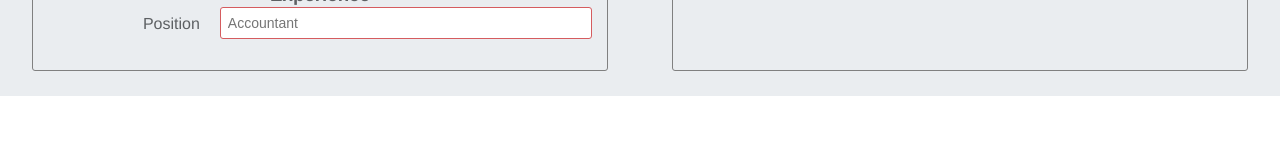
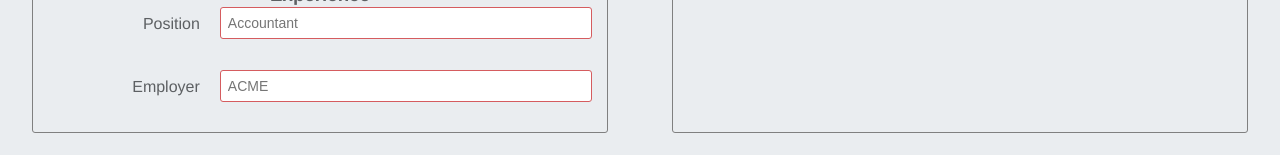
Before and after one commit to chapmancbVCU/cv-application, a React (Create React App) app: page / in a window 1280 px wide. Shown: the part 854-1009 px from the top of the page. Before the commit the page ends 950 px from the top, so only its background shows below. Built offline with nearby package versions, Linux system fonts and the light colour scheme.

Commit message:
Added employer to form and CV.

```diff
--- a/src/components/CV.tsx
+++ b/src/components/CV.tsx
@@ -26,6 +26,7 @@ library.add(faMobileScreen);
 interface CVProps {
     address: string;
     email: string;
+    employer: string;
     firstName: string;
     lastName: string;
     linkedInLink: string;
@@ -44,6 +45,7 @@ interface CVProps {
 const CV : FC<CVProps> = ({
         address,
         email,
+        employer,
         firstName,
         lastName,
         linkedInLink,
@@ -92,7 +94,7 @@ const CV : FC<CVProps> = ({
 
             <div className="employment-history">
                 <div className="section-label employment-label">Employment History</div>
-                <div className="position-info">{position}</div>
+                <div className="position-info">{position}, {employer}</div>
             </div>
         </div>
     );
--- a/src/components/Form.tsx
+++ b/src/components/Form.tsx
@@ -16,14 +16,17 @@ import React, { FC } from 'react';
 interface ApplicationProps {
     address: string;
     email: string;
+    employer: string;
     firstName: string;
     handleAddressInput: any;
     handleEmailInput: any;
+    handleEmployerInput: any;
     handleFirstNameInput: any;
     handleLastNameInput: any;
     handleLinkedInLink: any;
     handlePhoneNumberInput: any;
     handleProfileInput: any;
+    handlePositionInput: any;
     handleTitleInput: any;
     lastName: string;
     linkedInLink: string;
@@ -31,7 +34,6 @@ interface ApplicationProps {
     phoneNumberFormatter: any;
     profile: string;
     position: string;
-    positionInput: any;
     title: string;
     uploadFile: any;
 }
@@ -44,21 +46,23 @@ interface ApplicationProps {
 const Form : FC<ApplicationProps> = ({
         address,
         email,
+        employer,
         firstName,
         handleAddressInput,
         handleEmailInput,
+        handleEmployerInput,
         handleFirstNameInput,
         handleLastNameInput,
         handleLinkedInLink,
         handlePhoneNumberInput,
         handleProfileInput,
+        handlePositionInput,
         handleTitleInput,
         lastName,
         linkedInLink,
         phoneNumberFormatter,
         phone,
         position,
-        positionInput,
         profile,
         title,
         uploadFile
@@ -180,8 +184,20 @@ const Form : FC<ApplicationProps> = ({
                         minLength={5}
                         maxLength={25}
                         required
-                        onChange={(event) => positionInput(event)}
+                        onChange={(event) => handlePositionInput(event)}
                         value={position}/>
+                </div>
+                <div className="form-row">
+                    <label htmlFor="employer">Employer</label>
+                    <input id="employer"
+                        name="employer"
+                        type="text"
+                        placeholder="ACME"
+                        minLength={5}
+                        maxLength={25}
+                        required
+                        onChange={(event) => handleEmployerInput(event)}
+                        value={employer}/>
                 </div>
             </form>
         </div>
--- a/src/components/Main.tsx
+++ b/src/components/Main.tsx
@@ -20,6 +20,7 @@ import React, { ChangeEvent, useRef, useState } from 'react';
 function Main() {
     const [address, setAddress] = useState("");
     const [email, setEmail] = useState("");
+    const [employer, setEmployer] = useState("");
     const [firstName, setFirstName] = useState("");
     const [lastName, setLastName] = useState("");
     const [linkedInLink, setLinkedInLink] = useState("");
@@ -92,6 +93,10 @@ function Main() {
         setEmail(event.target.value);
     }
 
+    function handleEmployerInput(event: any) {
+        setEmployer(event.target.value);
+    }
+
     /**
      * Event handler that updates value of firstName when input is detected.
      * @param event The event provided by onChange.
@@ -134,6 +139,10 @@ function Main() {
         setProfile(event.target.value);
     }
 
+    function handlePositionInput(event: any) {
+        setPosition(event.target.value);
+    }
+
     /**
      * Event handler that updates value of CV title when input is detected.
      * @param event The event provided by onChange.
@@ -154,10 +163,6 @@ function Main() {
         event.target.value = formattedInputValue;
     }
 
-    function positionInput(event: any) {
-        setPosition(event.target.value);
-    }
-
     /**
      * Handles preview of profile image on CV application.
      * @param event onChange event when user clicks Choose File button
@@ -175,14 +180,17 @@ function Main() {
             <Form
                 address={address}
                 email={email}
+                employer={employer}
                 firstName={firstName}
                 handleAddressInput={handleAddressInput}
                 handleFirstNameInput={handleFirstNameInput}
                 handleEmailInput={handleEmailInput}
+                handleEmployerInput={handleEmployerInput}
                 handleLastNameInput={handleLastNameInput}
                 handleLinkedInLink={handleLinkedInLink}
                 handlePhoneNumberInput={handlePhoneNumberInput}
                 handleProfileInput={handleProfileInput}
+                handlePositionInput={handlePositionInput}
                 handleTitleInput={handleTitleInput}
                 lastName={lastName}
                 linkedInLink={linkedInLink}
@@ -190,12 +198,12 @@ function Main() {
                 phoneNumberFormatter={phoneNumberFormatter}
                 profile={profile}
                 position={position}
-                positionInput={positionInput}
                 title={title}
                 uploadFile={uploadFile}
             />
             <CV address={address}
                 email={email}
+                employer={employer}
                 firstName={firstName}
                 lastName={lastName}
                 linkedInLink={linkedInLink}
```
